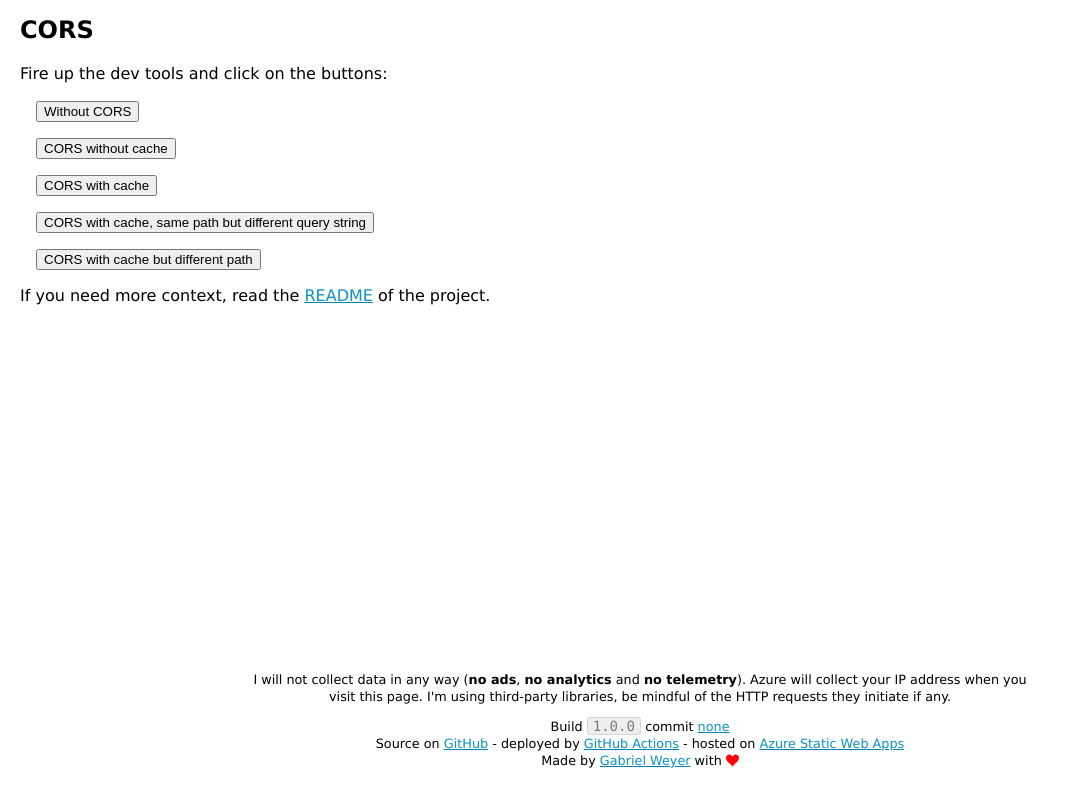
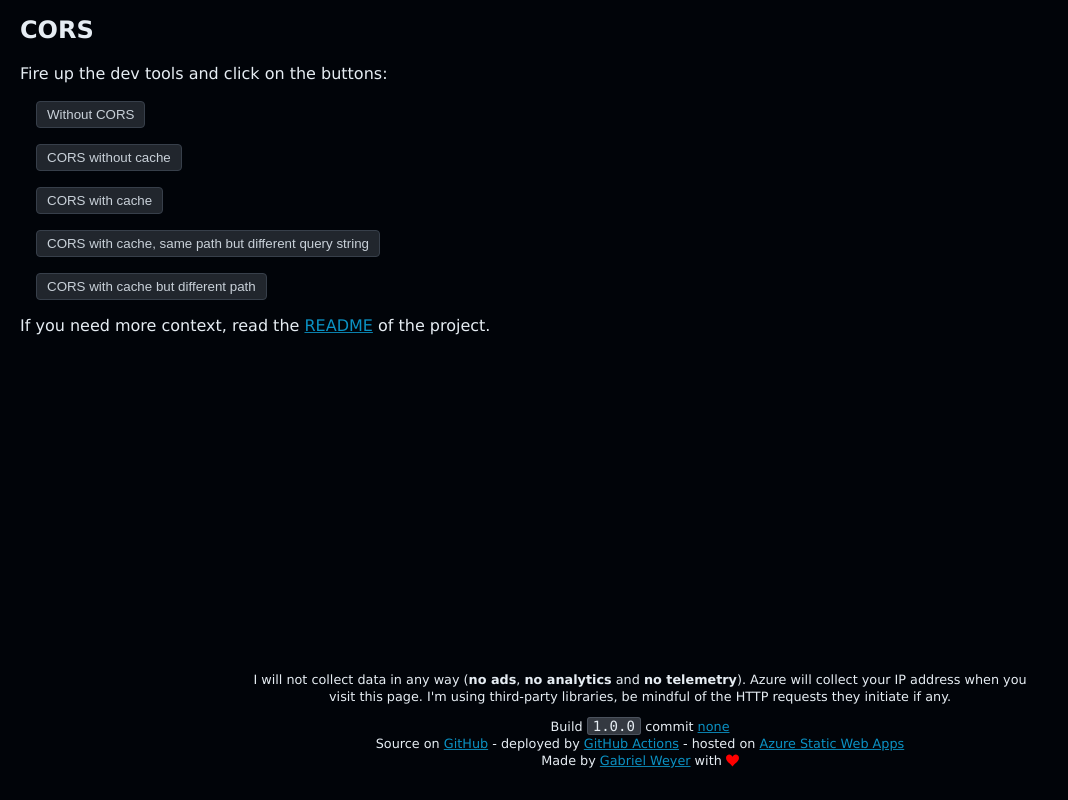
Before and after one commit to gabrielweyer/cors, an Angular app: page / in a window 1280 px wide. Shown: the whole page, without its empty margins (0-1068 px from the left). Built offline with nearby package versions, Linux system fonts and the light colour scheme.

Commit message:
Add dark theme
I can't be bothered implementing a switcher, you only get a dark theme.

[deploy-pr]

```diff
--- a/src/app/app.component.html
+++ b/src/app/app.component.html
@@ -2,11 +2,11 @@
   <h1>CORS</h1>
   <p>Fire up the dev tools and click on the buttons:</p>
   <ul>
-    <li><input type="button" (click)="onNoCors()" value="Without CORS"></li>
-    <li><input type="button" (click)="onCors()" value="CORS without cache"></li>
-    <li><input type="button" (click)="onCacheCors()" value="CORS with cache"></li>
-    <li><input type="button" (click)="onCacheCorsWithQueryString()" value="CORS with cache, same path but different query string"></li>
-    <li><input type="button" (click)="onCacheCorsWithDifferentPath()" value="CORS with cache but different path"></li>
+    <li><button type="button" (click)="onNoCors()">Without CORS</button></li>
+    <li><button type="button" (click)="onCors()">CORS without cache</button></li>
+    <li><button type="button" (click)="onCacheCors()">CORS with cache</button></li>
+    <li><button type="button" (click)="onCacheCorsWithQueryString()">CORS with cache, same path but different query string</button></li>
+    <li><button type="button" (click)="onCacheCorsWithDifferentPath()">CORS with cache but different path</button></li>
   </ul>
   <p>If you need more context, read the <a href="https://github.com/gabrielweyer/cors/blob/main/README.md" target="_blank" rel="noopener noreferrer">README</a> of the project.</p>
   <app-footer class="cors__footer"></app-footer>
--- a/src/app/footer/footer.component.scss
+++ b/src/app/footer/footer.component.scss
@@ -1,8 +1,4 @@
 @import '../../variables.scss';
-
-.mono-font {
-  font-size: $mono-font-size-normal;
-}
 
 p {
   line-height: 1.3em;
--- a/src/styles.scss
+++ b/src/styles.scss
@@ -5,6 +5,8 @@ body {
   margin: 0;
   padding: 0 10px;
   height: 100%;
+  background: $background-color;
+  color: $font-color;
 }
 
 body {
@@ -42,6 +44,19 @@ h2 {
   font-size: $font-size-large;
 }
 
+button {
+  cursor: pointer;
+  background-color: $button-background-color;
+  color: $button-font-color;
+  padding: 5px 10px;
+  border-radius: 4px;
+  border: 1px solid lighten($button-background-color, 10%);
+
+  &:hover {
+    background-color: lighten($button-background-color, 5%);
+  }
+}
+
 .mono-font {
   font-family: $mono-font-family;
   font-size: $mono-font-size-normal;
@@ -49,5 +64,5 @@ h2 {
   border-radius: 3px;
   padding: 0 5px;
   color: $mono-font-color;
-  border: 1px solid darken($mono-font-background-color, 10%);
+  border: 1px solid lighten($mono-font-background-color, 10%);
 }
--- a/src/variables.scss
+++ b/src/variables.scss
@@ -1,7 +1,13 @@
+$background-color: #010409;
+$font-color: #e6edf3;
+
+$button-background-color: #21262d;
+$button-font-color: #c9d1d9;
+
 $action-color: #0b92c4;
-$mono-font-color: #7a7a7a;
-$mono-font-background-color: #eee;
 
+$mono-font-color: #e6edf3;
+$mono-font-background-color: #343941;
 $mono-font-family: 'Consolas';
 
 $font-size-x-large: 1.5em;
```
